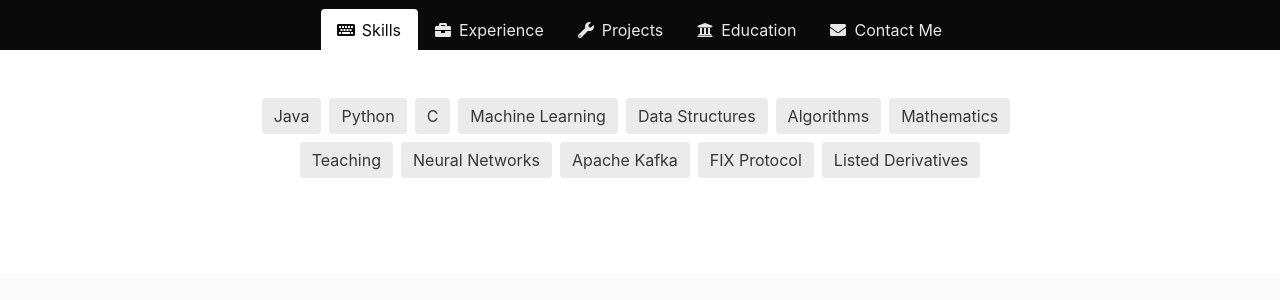
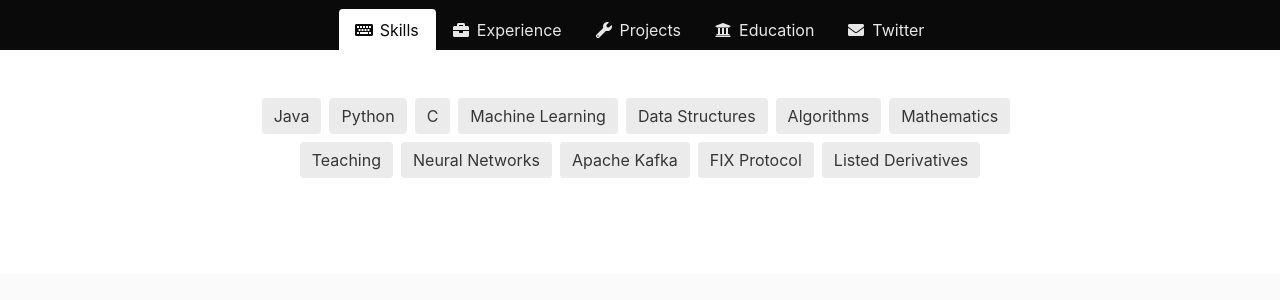
Before and after one commit to lovlin-thakkar/lovlin-thakkar.github.io, a website: page index.html in a window 1280 px wide. Shown: the part 291-591 px from the top of the page. Drawn offline with nearby package versions, Linux system fonts and the light colour scheme.

Commit message:
Update index.html

```diff
--- a/index.html
+++ b/index.html
@@ -71,7 +71,7 @@
 				<li class="tab" onclick="openTab(event, '5')">
 		      			<a>
 		        			<span class="icon is-small"><i class="fas fa-envelope" aria-hidden="true"></i></span>
-		        			<span>Contact Me</span>
+		        			<span>Twitter</span>
 		      			</a>
 		    		</li>
 		  		</ul>
```
